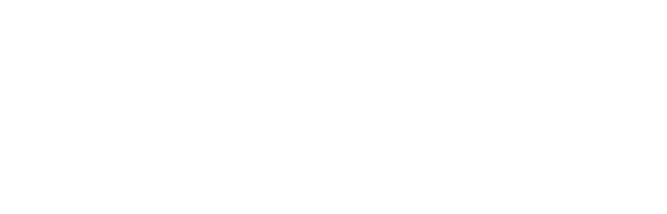
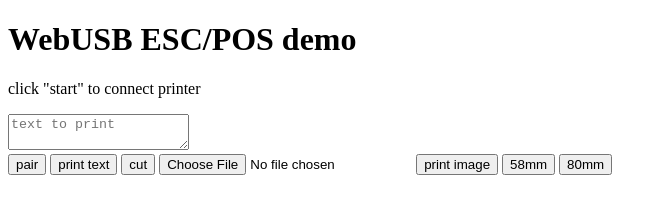
Before and after one commit to tamaUdon/tempwriter, a plain HTML site: page tempwriter/templetes/index.html in a window 1280 px wide. Shown: the whole page, without its empty margins (0-667 px from the left). Drawn offline with Linux system fonts and the light colour scheme.

Commit message:
add index file

```diff
--- a/tempwriter/templetes/index.html
+++ b/tempwriter/templetes/index.html
@@ -1,10 +1,25 @@
 <!DOCTYPE html>
 <html>
-
 <head>
     <meta charset="UTF-8">
+    <title>WebUSB ESC/POS demo</title>
+    <script src="https://cdnjs.cloudflare.com/ajax/libs/encoding-japanese/1.0.30/encoding.min.js" integrity="sha256-3N1q3S/Cg/TL0ER062kNT2VYIsHLzEqymlj2dEXYhXI=" crossorigin="anonymous"></script>
+    <script src="../printer/webusb-escpos.js"></script>
+    <script src="../printer/binaryimage.js"></script>
 </head>
 <body>
+    <h1>WebUSB ESC/POS demo</h1>
+    <p id="message">click "start" to connect printer</p>
+    <textarea placeholder="text to print"></textarea>
+    <div>
+        <button id="button-pair">pair</button>
+        <button id="button-print-text">print text</button>
+        <button id="button-cut">cut</button>
+        <input type="file" id="input-file">
+        <button id="button-print-image">print image</button>
+        <button id="button-58mm">58mm</button>
+        <button id="button-80mm">80mm</button>
+    </div>
+    <script src="../printer/controller.js"></script>
 </body>
-
 </html>
```
